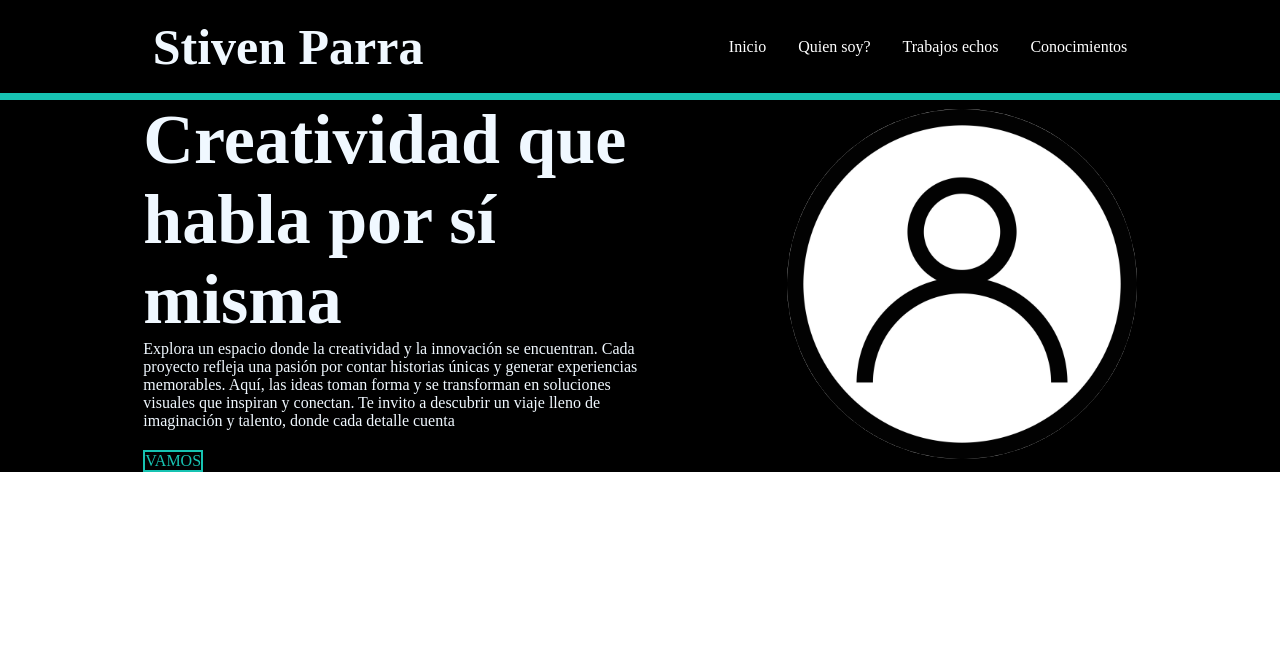
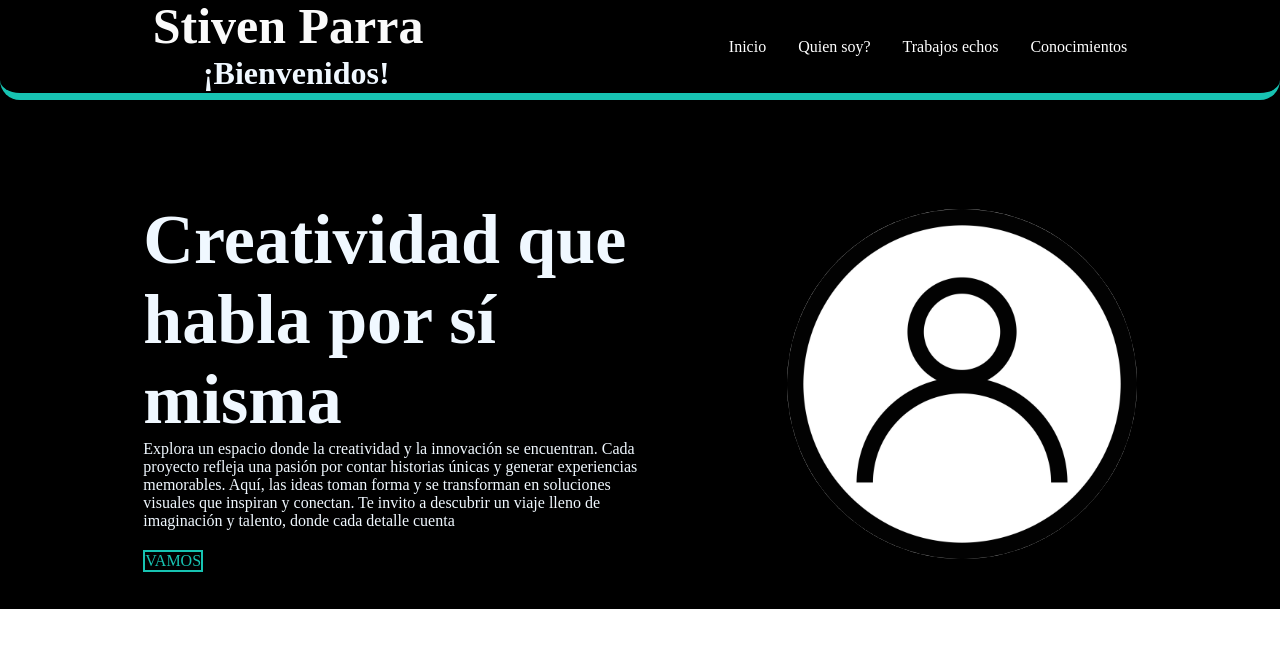
Before and after one commit to Ateraxia12/Portafolio-React, a React (Vite) app: page / in a window 1280 px wide. Shown: the top 648 px of the page. Built offline with nearby package versions, Linux system fonts and the light colour scheme.

Commit message:
Agregando cambios2

```diff
--- a/src/App.jsx
+++ b/src/App.jsx
@@ -1,6 +1,7 @@
 
 import React from 'react'
 import { Home } from './components/Pages/Home/Home'
+import { QuienSoy } from './components/Pages/QuienSoy/QuienSoy'
 
 
 
@@ -8,6 +9,7 @@ export const App = () => {
   return (
     <div>
       <Home/>
+    <QuienSoy/>
     </div>
   )
 }
--- a/src/components/Ui/UlNavHeader/UlNavHeader.css
+++ b/src/components/Ui/UlNavHeader/UlNavHeader.css
@@ -13,3 +13,7 @@ ul li a{
     text-decoration: none;
     color: white;
 }
+ul li a:hover{
+    border-bottom: 5px solid #17C3B2;
+    border-radius: 10px;
+}
--- a/src/components/layouts/Header/Header.css
+++ b/src/components/layouts/Header/Header.css
@@ -6,11 +6,66 @@
     justify-content: space-around;
     align-items: center;
     border-bottom: 7px solid #17C3B2;
+    border-radius: 20px;
     margin-top: 0rem;
 
 }
 
 .h1Header{
     font-size: 50px;
+    color: rgb(250, 250, 250);
+}
+
+
+/* styles.css */
+/* .bounce {
+    animation: bounce 1s infinite;
     color: aliceblue;
-}
+  }
+
+  @keyframes bounce {
+    0%, 20%, 50%, 80%, 100% {
+      transform: translateY(0);
+    }
+    40% {
+      transform: translateY(-30px);
+    }
+    60% {
+      transform: translateY(-15px);
+    }
+  } */
+
+
+  /* styles.css */
+/* .blink {
+    animation: blink 1s infinite;
+    color: #ffffff;
+  }
+
+  @keyframes blink {
+    0%, 100% {
+      opacity: 1;
+    }
+    50% {
+      opacity: 0;
+    }
+  } */
+
+  /* styles.css */
+.marquee {
+    display: inline-block;
+    overflow: hidden;
+    white-space: nowrap;
+    box-sizing: border-box;
+    animation: marquee 15s linear infinite;
+    color: aliceblue;
+  }
+
+  @keyframes marquee {
+    0% {
+      transform: translateX(100%);
+    }
+    100% {
+      transform: translateX(-100%);
+    }
+  }
--- a/src/components/layouts/Header/Header.jsx
+++ b/src/components/layouts/Header/Header.jsx
@@ -7,6 +7,7 @@ export const Header = () => {
     <header className='DivHeader'>
         <div>
             <h1 className='h1Header'>Stiven Parra</h1>
+            <h1 className="marquee">¡Bienvenidos!</h1>
         </div>
       <nav>
 
--- a/src/components/layouts/Section/Section.css
+++ b/src/components/layouts/Section/Section.css
@@ -5,6 +5,7 @@
     display: flex;
     justify-content: space-evenly;
     align-items: center;
+    margin-top: 100px;
 
 }
 
```
Also changed, not shown: src/components/layouts/Prueba/Prueba.jsx (added).
